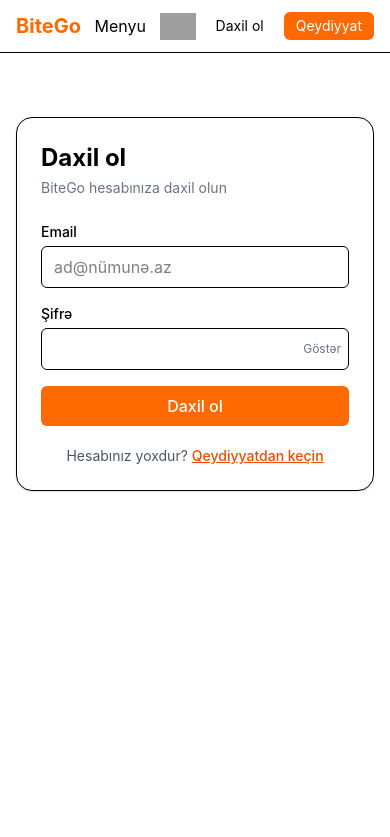
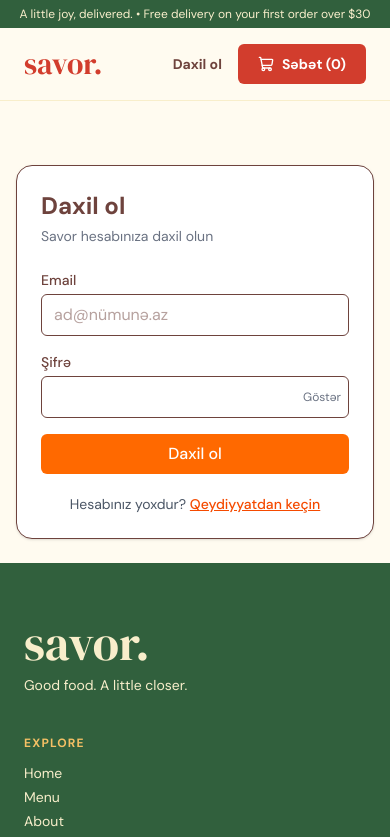
Before and after one commit to alinakoxayeva/bitego-website, a React (Vite) app in the folder client/: page /login in a window 390 px wide. Shown: the top 837 px of the page. Built offline with nearby package versions, Linux system fonts and the light colour scheme; no server answers; grey boxes are pictures that could not be loaded.

Commit message:
feat: add new name 'Savor' also navbar, footer and design tokens

```diff
--- a/client/src/App.css
+++ b/client/src/App.css
@@ -1,15 +1,27 @@
 :root {
-  --fire-red: #D9381E;       /* Əsas vurğu rəngi / Cəlbədici qırmızı */
-  --vanilla-cream: #F5EBE6;  /* Arxa fon / Zərif krem rəngi */
-  --retro-green: #2D5A27;    /* Footer / Təbiət və yaşıl aksentlər */
-  --saffron: #F4A261;        /* Düymə və vurğular */
-  --russet: #4A2810;         /* Mətn rəngi */
-  --white: #FFFFFF;
+  --radius: 0.75rem;
+  --background: #fcf7e6;
+  --foreground: #3b2420;
+  --card: #fffdf7;
+  --card-foreground: #3b2420;
+  --popover: #fffdf7;
+  --popover-foreground: #3b2420;
+  --primary: #d23d2d;
+  --primary-foreground: #ffffff;
+  --secondary: #f8eecb;
+  --secondary-foreground: #3b2420;
+  --muted: #f8eecb;
+  --muted-foreground: #6e433d;
+  --accent: #f8eecb;
+  --accent-foreground: #3b2420;
+  --destructive: #991b1b;
+  --border: #e8dcae;
+  --input: #e8dcae;
+  --ring: #d23d2d;
 }
 
-body {
-  margin: 0;
-  font-family: 'Poppins', sans-serif;
-  background-color: #FAFAFA;
-  color: var(--russet);
+@layer base {
+  html {
+    font-family: "Inter Variable", system-ui, sans-serif;
+  }
 }
--- /dev/null
+++ b/client/src/components/common/Footer.tsx
@@ -0,0 +1,38 @@
+import { Link } from "react-router";
+
+export default function Footer() {
+  return (
+    <footer className="bg-forest text-cream">
+      <div className="mx-auto grid max-w-7xl gap-10 px-6 py-14 md:grid-cols-3">
+        <div>
+          <p className="font-display text-5xl">savor.</p>
+          <p className="mt-2 text-sm">Good food. A little closer.</p>
+        </div>
+
+        <div>
+          <p className="mb-3 text-xs font-bold uppercase tracking-widest text-saffron">Explore</p>
+          <ul className="space-y-1 text-sm">
+            <li><Link to="/">Home</Link></li>
+            <li><Link to="/menu">Menu</Link></li>
+            <li><Link to="/about">About</Link></li>
+            <li><Link to="/orders">My orders</Link></li>
+          </ul>
+        </div>
+
+        <div>
+          <p className="mb-3 text-xs font-bold uppercase tracking-widest text-saffron">Come say hello</p>
+          <p className="text-sm">42 Orchard Street, New York</p>
+          <p className="text-sm">Every day, 11 am – 10 pm</p>
+          <p className="mt-4 text-sm">hello@savor.kitchen</p>
+        </div>
+      </div>
+
+      <div className="border-t border-cream/20">
+        <div className="mx-auto flex max-w-7xl justify-between px-6 py-4 text-xs">
+          <span>© 2026 Savor. All good things reserved.</span>
+          <span>Privacy policy · Terms & conditions</span>
+        </div>
+      </div>
+    </footer>
+  );
+}
--- a/client/src/components/common/Navbar.tsx
+++ b/client/src/components/common/Navbar.tsx
@@ -1,4 +1,5 @@
-import { Link, useNavigate } from "react-router";
+import { Link, NavLink, useNavigate } from "react-router";
+import { ShoppingCart } from "lucide-react";
 import { useAppDispatch, useAppSelector } from "../../app/hooks";
 import { baseApi } from "@/app/api/baseApi";
 import { logout } from "../../features/auth/authSlice";
@@ -8,7 +9,6 @@ import { useAuthStatus } from "@/features/auth/useAuthStatus";
 export default function Navbar() {
   useAuthStatus();
   const user = useAppSelector((s) => s.auth.user);
-  console.log("auth state:", useAppSelector((s) => s.auth));
   const dispatch = useAppDispatch();
   const navigate = useNavigate();
   const cartCount = useAppSelector(selectCartCount);
@@ -19,49 +19,66 @@ export default function Navbar() {
     navigate("/");
   }
 
+  const linkClass = ({ isActive }: { isActive: boolean }) =>
+    `border-b-2 pb-1 text-sm ${
+      isActive ? "border-fire text-fire" : "border-transparent text-russet"
+    }`;
+
   return (
-    <header className="border-b bg-white">
-      <nav className="mx-auto flex max-w-6xl items-center justify-between px-4 py-3">
-        <Link to="/" className="text-xl font-bold text-orange-500">
-          BiteGo
+    <header>
+      <div className="bg-forest py-1.5 text-center text-xs text-cream">
+        A little joy, delivered. • Free delivery on your first order over $30
+      </div>
+
+      <nav className="border-b border-cream bg-paper">
+        <div className="mx-auto flex max-w-7xl items-center justify-between px-6 py-4">
+          <Link to="/" className="font-display text-3xl text-fire">
+            savor.
           </Link>
 
-        <Link to="/menu">Menyu</Link>
-        <div className="flex items-center gap-5 text-sm">
-          <Link to="/cart" className="relative">
-            <img
-              src="https://static.vecteezy.com/system/resources/previews/019/787/018/non_2x/shopping-cart-icon-shopping-basket-on-transparent-background-free-png.png"
-              className="w-9 inline-block "
-            />
-            {cartCount > 0 && (
-              <span className="ml-1 rounded-full bg-orange-500 px-2 py-0.5 text-xs text-white">
-                {cartCount}
-              </span>
+          <div className="hidden gap-10 md:flex">
+            <NavLink to="/" end className={linkClass}>Ana səhifə</NavLink>
+            <NavLink to="/menu" className={linkClass}>Menyu</NavLink>
+            <NavLink to="/about" className={linkClass}>Haqqımızda</NavLink>
+            {user && <NavLink to="/orders" className={linkClass}>Sifarişlərim</NavLink>}
+            {user?.role === "ADMIN" && (
+              <NavLink to="/admin" className={linkClass}>Admin panel</NavLink>
             )}
-          </Link>
-          {user?.role === "ADMIN" && <Link to="/admin">Admin panel</Link>}
+          </div>
+
+          <div className="flex items-center gap-4 text-sm">
             {user ? (
               <>
-              <span className="text-gray-600">{user.name}</span>
-              <Link to="/orders">Sifarişlərim</Link>
+                <span className="hidden font-bold text-russet sm:inline">{user.name}</span>
                 <button
                   onClick={handleLogout}
-                className="rounded-md border px-3 py-1"
+                  className="font-bold text-russet hover:text-fire"
                 >
                   Çıxış
                 </button>
               </>
             ) : (
               <>
-              <Link to="/login">Daxil ol</Link>
+                <Link to="/login" className="font-bold text-russet hover:text-fire">
+                  Daxil ol
+                </Link>
                 <Link
                   to="/register"
-                className="rounded-md bg-orange-500 px-3 py-1 text-white"
+                  className="hidden rounded-md border border-russet px-4 py-2 font-bold text-russet sm:inline"
                 >
                   Qeydiyyat
                 </Link>
               </>
             )}
+
+            <Link
+              to="/cart"
+              className="flex items-center gap-2 rounded-md bg-fire px-5 py-2.5 font-bold text-white"
+            >
+              <ShoppingCart size={16} />
+              Səbət ({cartCount})
+            </Link>
+          </div>
         </div>
       </nav>
     </header>
--- a/client/src/index.css
+++ b/client/src/index.css
@@ -1 +1,15 @@
-@import "tailwindcss"
+@import url("https://fonts.googleapis.com/css2?family=DM+Serif+Display&family=DM+Sans:wght@400;500;700&display=swap");
+@import "tailwindcss";
+
+@theme {
+  --color-fire: #D23D2D;
+  --color-cream: #F8EECB;
+  --color-paper: #FFFBF0;
+  --color-forest: #31603D;
+  --color-saffron: #F5C065;
+  --color-russet: #6E433D;
+  --font-display: "DM Serif Display", serif;
+  --font-sans: "DM Sans", sans-serif;
+}
+
+body { background: var(--color-paper); color: var(--color-russet); font-family: var(--font-sans); }
--- a/client/src/layouts/AdminLayout.tsx
+++ b/client/src/layouts/AdminLayout.tsx
@@ -38,7 +38,7 @@ export default function AdminLayout() {
           open ? "translate-x-0" : "-translate-x-full"
         }`}
       >
-        <p className="mb-6 text-xl font-bold text-orange-500">BiteGo Admin</p>
+        <p className="mb-6 text-xl font-bold text-orange-500">Savor Admin</p>
         <nav className="flex flex-col gap-1">
           {links.map((l) => (
             <NavLink
--- a/client/src/layouts/PublicLayout.tsx
+++ b/client/src/layouts/PublicLayout.tsx
@@ -1,5 +1,6 @@
 import Navbar from "@/components/common/Navbar";
 import { Outlet } from "react-router";
+import Footer from "@/components/common/Footer";
 
 export default function PublicLayout() {
   return (
@@ -8,6 +9,7 @@ export default function PublicLayout() {
       <main className="mx-auto max-w-6xl px-4 py-6">
         <Outlet />
       </main>
+      <Footer/>
     </>
   );
 }
--- a/client/src/lib/orderStatus.ts
+++ b/client/src/lib/orderStatus.ts
@@ -10,12 +10,12 @@ export const STATUS_LABELS: Record<OrderStatus, string> = {
 };
 
 export const STATUS_COLORS: Record<OrderStatus, string> = {
-  PENDING: "bg-yellow-100 text-yellow-800",
-  CONFIRMED: "bg-blue-100 text-blue-800",
-  PREPARING: "bg-orange-100 text-orange-800",
-  ON_THE_WAY: "bg-purple-100 text-purple-800",
-  DELIVERED: "bg-green-100 text-green-800",
-  CANCELLED: "bg-red-100 text-red-800",
+  PENDING: "bg-saffron/40 text-russet",
+  CONFIRMED: "bg-retro-green/15 text-retro-green",
+  PREPARING: "bg-saffron text-foreground",
+  ON_THE_WAY: "bg-russet/15 text-russet",
+  DELIVERED: "bg-retro-green text-cream",
+  CANCELLED: "bg-primary/15 text-primary",
 };
 
 export const STATUS_STEPS: OrderStatus[] = [
--- a/client/src/pages/AdminDashboard.tsx
+++ b/client/src/pages/AdminDashboard.tsx
@@ -30,12 +30,12 @@ import { formatDate, formatPrice } from "@/lib/format";
 const POLL = 30000; // 30 saniyədən bir yenilənir
 
 const STATUS_CHART_COLORS: Record<OrderStatus, string> = {
-  PENDING: "#eab308",
-  CONFIRMED: "#3b82f6",
-  PREPARING: "#f97316",
-  ON_THE_WAY: "#a855f7",
-  DELIVERED: "#22c55e",
-  CANCELLED: "#ef4444",
+  PENDING: "#F5C065",
+  CONFIRMED: "#A9776F",
+  PREPARING: "#C9852B",
+  ON_THE_WAY: "#6E433D",
+  DELIVERED: "#31603D",
+  CANCELLED: "#D23D2D",
 };
 
 function StatCard({ label, value, hint }: { label: string; value: string; hint?: string }) {
--- a/client/src/pages/Login.tsx
+++ b/client/src/pages/Login.tsx
@@ -51,7 +51,7 @@ export default function Login() {
   return (
     <div className="mx-auto mt-10 w-full max-w-sm rounded-2xl border bg-white p-6 shadow-sm">
       <h1 className="text-2xl font-bold">Daxil ol</h1>
-      <p className="mb-6 mt-1 text-sm text-gray-500">BiteGo hesabınıza daxil olun</p>
+      <p className="mb-6 mt-1 text-sm text-gray-500">Savor hesabınıza daxil olun</p>
 
       <form onSubmit={handleSubmit(onSubmit)} className="space-y-4" noValidate>
         <div>
--- a/client/src/pages/Register.tsx
+++ b/client/src/pages/Register.tsx
@@ -68,7 +68,7 @@ export default function Register() {
   return (
     <div className="mx-auto mt-10 w-full max-w-sm rounded-2xl border bg-white p-6 shadow-sm">
       <h1 className="text-2xl font-bold">Qeydiyyat</h1>
-      <p className="mb-6 mt-1 text-sm text-gray-500">BiteGo-da hesab yaradın</p>
+      <p className="mb-6 mt-1 text-sm text-gray-500">Savor-da hesab yaradın</p>
 
       <form onSubmit={handleSubmit(onSubmit)} className="space-y-4" noValidate>
         {fields.map((f) => (
```
Also changed, not shown: client/index.html (+5 -1 lines), client/src/pages/Home.tsx (+6 -6 lines), 2 other files (tests, documents, lock files or other folders). Lines whose indentation alone changed are shown as unchanged.
